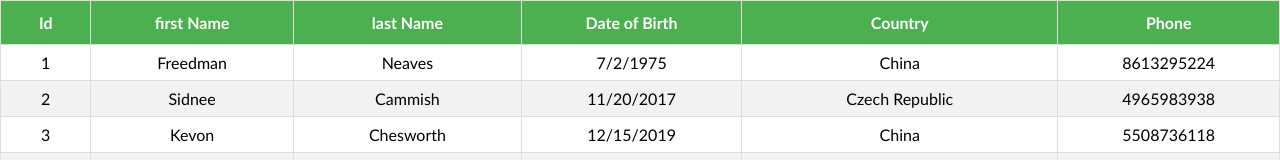
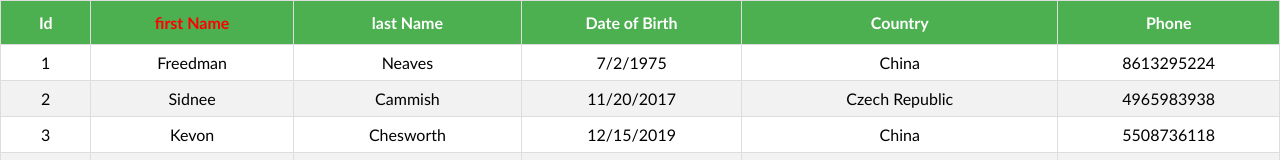
Before and after one commit to gyanchandra123/React-table-library, a React (Create React App) app: page / in a window 1280 px wide. Shown: the top 160 px of the page. Built offline with nearby package versions, Linux system fonts and the light colour scheme.

Commit message:
React Table Tutorial - 3 - Basic Table3:adding selector && reading every objects insidetable, row, cell

```diff
--- a/src/components/BasicTable.js
+++ b/src/components/BasicTable.js
@@ -1,4 +1,4 @@
-import React,{useMemo} from "react";
+import React,{useMemo,useEffect} from "react";
 import { useTable } from "react-table";
 import { COLUMNS } from "./column";
 import MOCK_DATA from "./MOCK_DATA.json";
@@ -19,6 +19,13 @@ const BasicTable = () => {
       footerGroups,
       prepareRow
        } = tableInstance;
+
+       useEffect(() => {
+        console.log('TABLE-INSTANCE VALUE :',tableInstance);
+        console.log('HEADER-GROUPS VALUE :',headerGroups);
+        console.log('ROWS VALUE :',rows)
+     });
+
        return (
         <>
           <table {...getTableProps()}>
@@ -26,7 +33,7 @@ const BasicTable = () => {
               {headerGroups.map(headerGroup => (
                 <tr {...headerGroup.getHeaderGroupProps()}>
                   {headerGroup.headers.map(column => (
-                    <th {...column.getHeaderProps()}>{column.render('Header')}</th>
+                    <th {...column.getHeaderProps()} id={column.id}>{column.render('Header')}</th>
                   ))}
                 </tr>
               ))}
@@ -35,9 +42,9 @@ const BasicTable = () => {
               {rows.map(row => {
                 prepareRow(row)
                 return (
-                  <tr {...row.getRowProps()}>
+                  <tr {...row.getRowProps()} id={row.values.first_name}>
                     {row.cells.map(cell => {
-                      return <td {...cell.getCellProps()}>{cell.render('Cell')}</td>
+                      return <td {...cell.getCellProps()} key={cell.column.id}>{cell.render('Cell')}</td>
                       /* it picks up the data for each column for each row && render here */
                     })}
                   </tr>
--- a/src/components/table.css
+++ b/src/components/table.css
@@ -25,3 +25,7 @@ table th, tfoot td {
   background-color: #4caf50;
   color: white;
 }
+
+#first_name {
+  color: red;
+}
```
